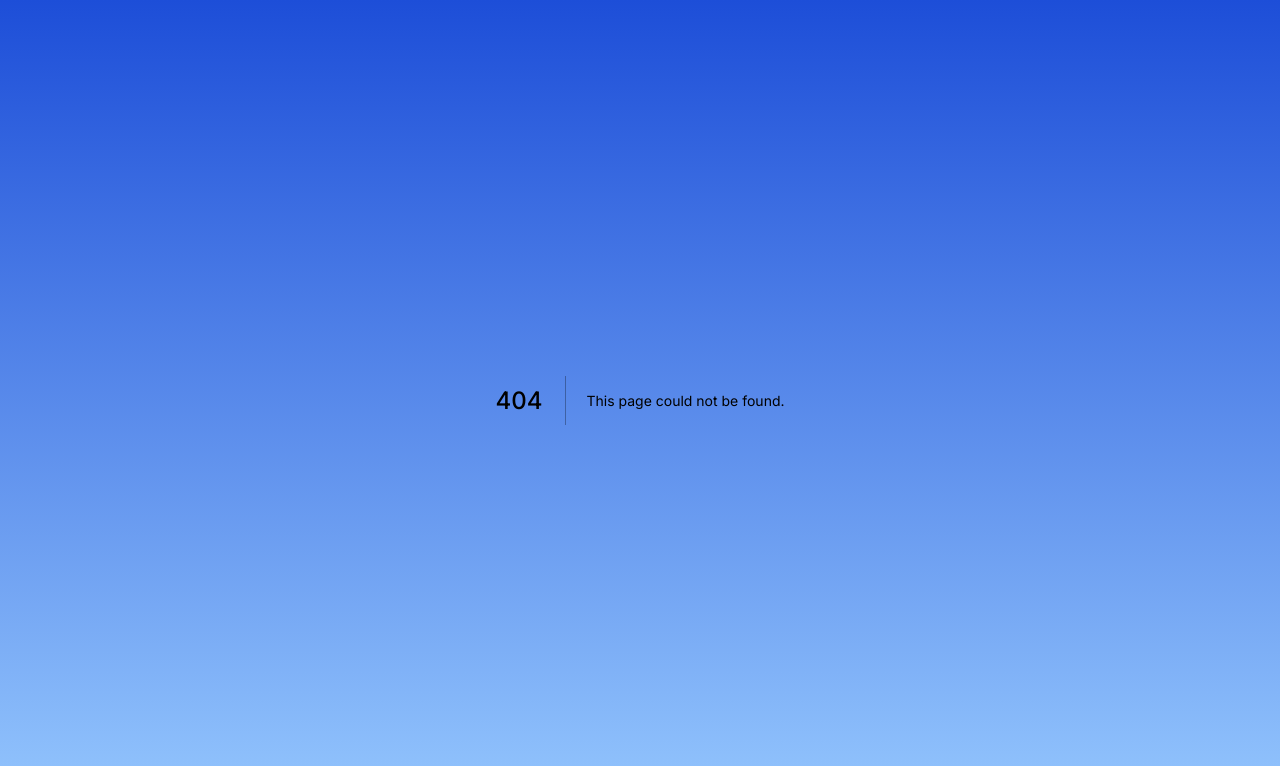
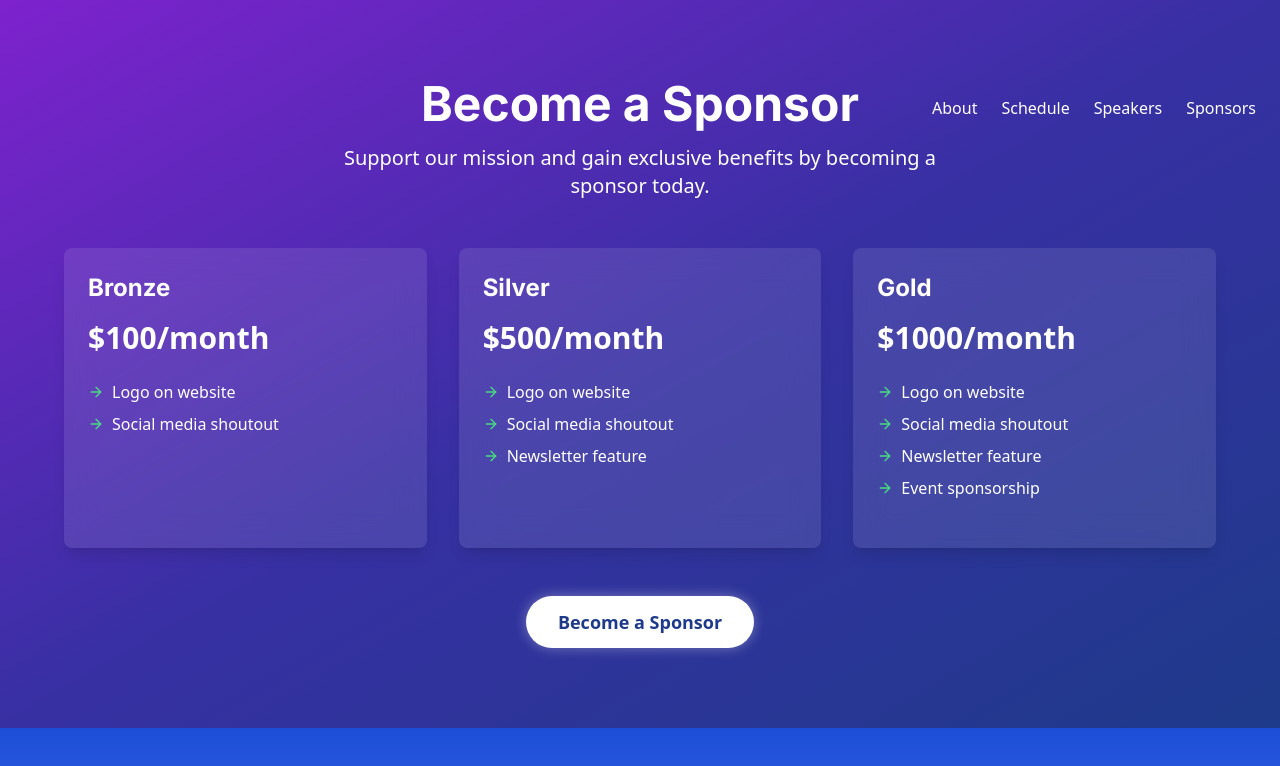
Before and after one commit to bibschan/cloud-summit-2025, a Next.js app: page /sponsor in a window 1280 px wide. Before the commit this address had no page. Shown: the top 766 px of the page. Built offline with nearby package versions, Linux system fonts and the light colour scheme.

Commit message:
added sponsorship link

```diff
--- a/package.json
+++ b/package.json
@@ -14,6 +14,7 @@
     "autoprefixer": "^10.4.20",
     "class-variance-authority": "^0.7.0",
     "clsx": "^2.1.1",
+    "framer-motion": "^11.11.17",
     "lucide-react": "^0.438.0",
     "next": "14.2.5",
     "react": "^18",
--- a/src/app/page.tsx
+++ b/src/app/page.tsx
@@ -23,6 +23,7 @@ import {
 } from "@/components/ui/card";
 import Sponsors from "@/components/sponsors";
 import Link from "next/link";
+import Nav from "@/components/nav";
 
 export default function Home() {
   const openLink = () => {
@@ -30,30 +31,17 @@ export default function Home() {
   };
 
   const openSpeakersLink = () => {
-    window.open("", "_blank");
+    window.open("https://forms.gle/6qjgftM5Uf4ZSNNP7", "_blank");
   };
 
   const openVolunteersLink = () => {
-    window.open("", "_blank");
+    window.open("https://forms.gle/NECDLqn6T6qbmWXZ8", "_blank");
   };
 
   return (
     <div className="min-h-screen bg-black text-white">
       {/* Main Banner */}
-      <nav className="flex fixed space-x-6 z-10 right-0 pr-6 pt-4">
-        <a href="#" className="hover:underline">
-          About
-        </a>
-        {/* <a href="#" className="hover:underline">
-          Schedule
-        </a>
-        <a href="#" className="hover:underline">
-          Speakers
-        </a> */}
-        <a href="#previous-event" className="hover:underline">
-          2024 Cloud Summit
-        </a>
-      </nav>
+      <Nav />
       <header className="relative h-[75vh] flex items-center justify-center overflow-hidden">
         <div className="absolute inset-0 z-0">
           <div className="absolute inset-0 bg-gradient-to-r from-green-900/50 to-black/50"></div>
--- /dev/null
+++ b/src/app/sponsor/page.tsx
@@ -0,0 +1,104 @@
+"use client";
+
+import Nav from "@/components/nav";
+import { motion } from "framer-motion";
+import { ArrowRight } from "lucide-react";
+
+export default function Sponsors() {
+  const tiers = [
+    {
+      name: "Bronze",
+      price: "$100/month",
+      features: ["Logo on website", "Social media shoutout"],
+    },
+    {
+      name: "Silver",
+      price: "$500/month",
+      features: [
+        "Logo on website",
+        "Social media shoutout",
+        "Newsletter feature",
+      ],
+    },
+    {
+      name: "Gold",
+      price: "$1000/month",
+      features: [
+        "Logo on website",
+        "Social media shoutout",
+        "Newsletter feature",
+        "Event sponsorship",
+      ],
+    },
+  ];
+
+  return (
+    <section className="py-20 px-4 bg-gradient-to-br from-purple-700 via-indigo-800 to-blue-900 text-white overflow-hidden">
+      <Nav />
+      <div className="max-w-6xl mx-auto">
+        <motion.h2
+          className="text-4xl md:text-5xl font-bold text-center mb-4"
+          initial={{ opacity: 0, y: -20 }}
+          animate={{ opacity: 1, y: 0 }}
+          transition={{ duration: 0.5 }}
+        >
+          Become a Sponsor
+        </motion.h2>
+        <motion.p
+          className="text-xl text-center mb-12 max-w-2xl mx-auto"
+          initial={{ opacity: 0 }}
+          animate={{ opacity: 1 }}
+          transition={{ delay: 0.3, duration: 0.5 }}
+        >
+          Support our mission and gain exclusive benefits by becoming a sponsor
+          today.
+        </motion.p>
+
+        <div className="grid grid-cols-1 md:grid-cols-3 gap-8 mb-12">
+          {tiers.map((tier, index) => (
+            <motion.div
+              key={tier.name}
+              className="bg-white/10 backdrop-blur-lg rounded-lg p-6 shadow-lg"
+              initial={{ opacity: 0, y: 50 }}
+              animate={{ opacity: 1, y: 0 }}
+              transition={{ delay: index * 0.2, duration: 0.5 }}
+            >
+              <h3 className="text-2xl font-bold mb-4">{tier.name}</h3>
+              <p className="text-3xl font-bold mb-6">{tier.price}</p>
+              <ul className="mb-6">
+                {tier.features.map((feature, i) => (
+                  <li key={i} className="mb-2 flex items-center">
+                    <ArrowRight className="w-4 h-4 mr-2 text-green-400" />
+                    {feature}
+                  </li>
+                ))}
+              </ul>
+            </motion.div>
+          ))}
+        </div>
+
+        <div className="text-center">
+          <motion.button
+            className="bg-white text-blue-900 px-8 py-3 rounded-full font-bold text-lg transition-all hover:bg-blue-100"
+            whileHover={{ scale: 1.05 }}
+            whileTap={{ scale: 0.95 }}
+            animate={{
+              boxShadow: [
+                "0px 0px 0px rgba(255,255,255,0)",
+                "0px 0px 20px rgba(255,255,255,0.5)",
+                "0px 0px 0px rgba(255,255,255,0)",
+              ],
+            }}
+            transition={{
+              duration: 2,
+              repeat: Infinity,
+              repeatType: "reverse",
+            }}
+          >
+            Become a Sponsor
+          </motion.button>
+        </div>
+      </div>
+    </section>
+  );
+}
--- /dev/null
+++ b/src/components/nav.tsx
@@ -0,0 +1,23 @@
+"use client";
+
+import Link from "next/link";
+import React from "react";
+
+export default function Nav() {
+  return (
+    <nav className="flex fixed space-x-6 z-10 right-0 pr-6 pt-4">
+      <Link href="#" className="hover:underline">
+        About
+      </Link>
+      <Link href="#" className="hover:underline">
+        Schedule
+      </Link>
+      <Link href="#" className="hover:underline">
+        Speakers
+      </Link>
+      <Link href="/sponsor" passHref className="hover:underline">
+        Sponsors
+      </Link>
+    </nav>
+  );
+}
--- a/src/components/sponsors.tsx
+++ b/src/components/sponsors.tsx
@@ -2,12 +2,17 @@
 
 import React from "react";
 import Image from "next/image";
+import { Card, CardContent } from "./ui/card";
+import { Sprout } from "lucide-react";
+import { Button } from "./ui/button";
+import Link from "next/link";
 
 export default function Sponsors() {
   return (
+    <>
       <div className="container mx-auto px-4">
         <h2 className="text-3xl md:text-4xl font-bold mb-12 text-center bg-clip-text text-transparent bg-gradient-to-r from-green-400 to-blue-500">
-        Our Sponsors
+          Past Sponsors
         </h2>
         <div className="grid grid-cols-2 md:grid-cols-4 gap-8">
           <div className="flex items-center justify-center bg-gray-100 p-6 rounded-lg">
@@ -52,5 +57,30 @@ export default function Sponsors() {
           </div>
         </div>
       </div>
+      <div className="mt-12">
+        <Card className="bg-gradient-to-r from-green-500 to-blue-500 border-none">
+          <CardContent className="p-6 text-center">
+            <Sprout className="w-12 h-12 mx-auto mb-4 text-white" />
+            <h3 className="text-xl font-bold text-white mb-2">
+              Become a Sponsor
+            </h3>
+            <p className="text-white mb-4 max-w-xl mx-auto text-sm">
+              Support innovation and connect with leaders in cloud technology.
+              Join us in shaping the future of the industry!
+            </p>
+            {/* <Link href="/sponsor" passHref> */}
+            <Link href="https://forms.gle/1XDU3sdR94UgbcUEA" target="_blank">
+              <Button
+                size="sm"
+                variant="secondary"
+                className="bg-white text-black hover:bg-gray-100"
+              >
+                Learn More
+              </Button>
+            </Link>
+          </CardContent>
+        </Card>
+      </div>
+    </>
   );
 }
```
Also changed, not shown: 1 other file (tests, documents, lock files or other folders). Lines whose indentation alone changed are shown as unchanged.
